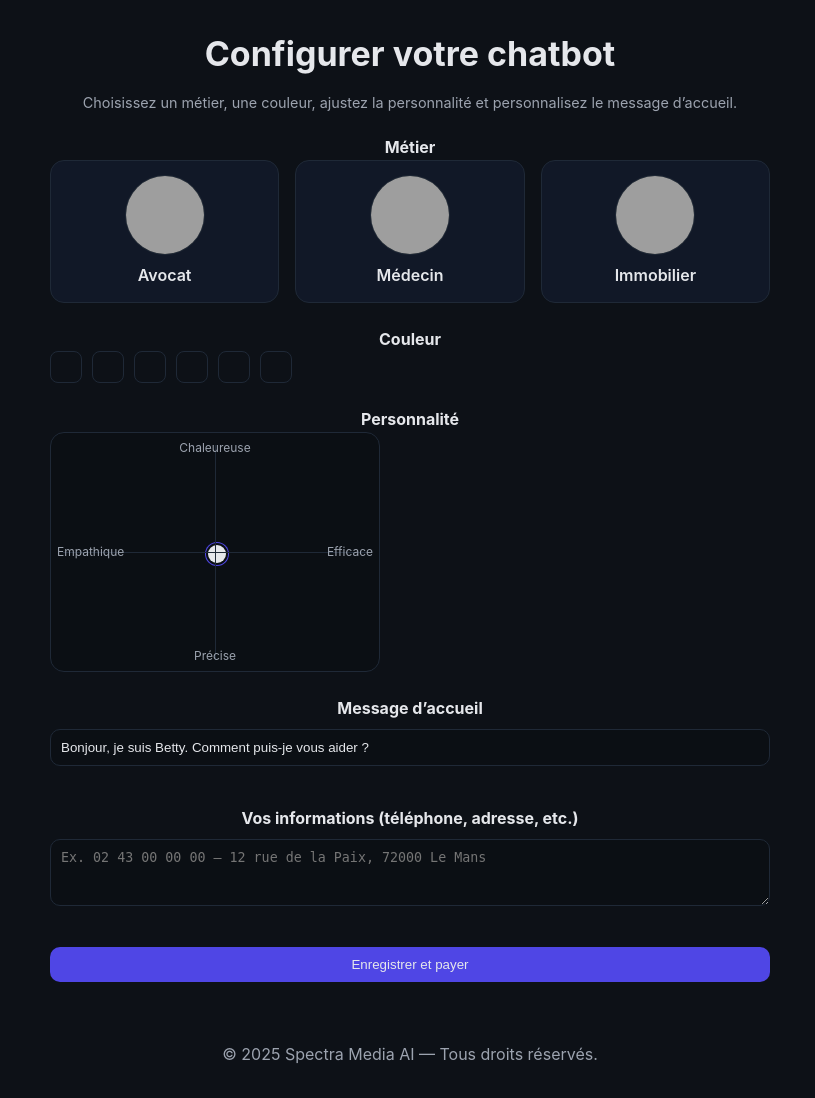
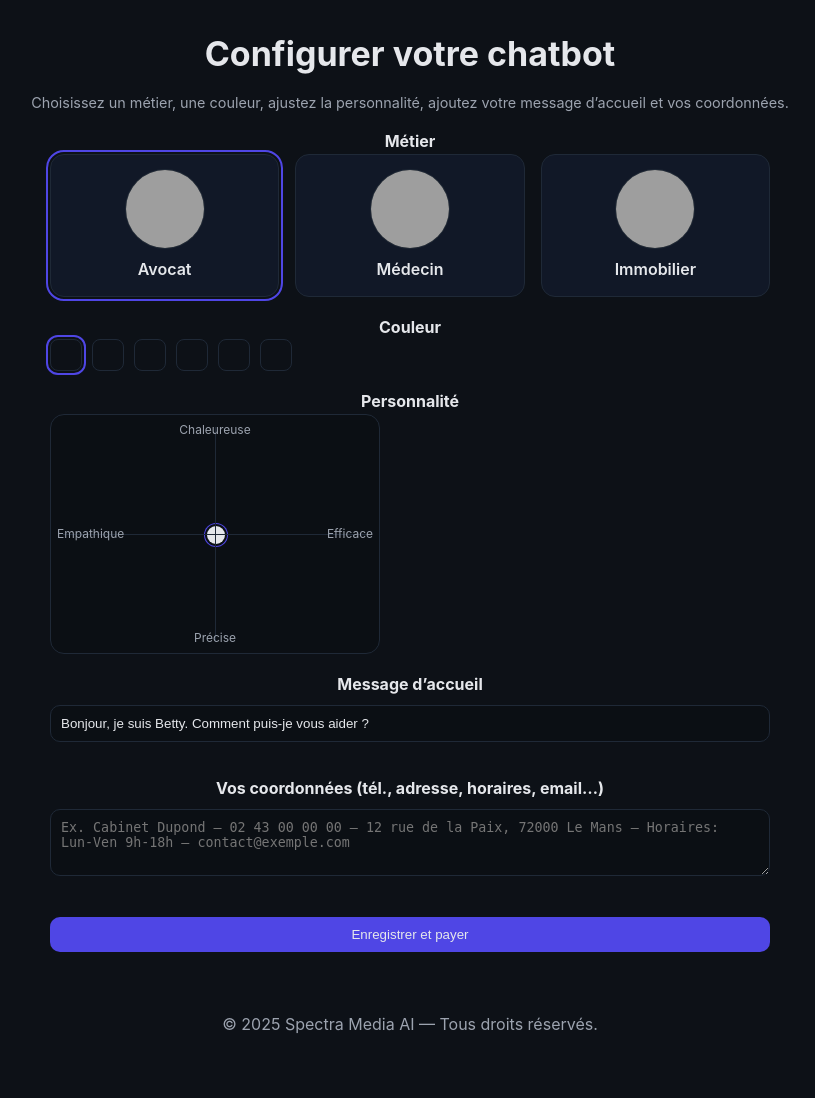
Before and after one commit to vincentbastille10/betty_abonnement_version2, a Flask app: page /config in a window 1280 px wide. Shown: the part 95-1193 px from the top of the page, without its empty margins (230-1045 px from the left). After the commit the page ends 1128 px from the top, so only its background shows below. Run offline with Flask 3, Linux system fonts and the light colour scheme; grey boxes are pictures that could not be loaded.

Commit message:
Update config.html

```diff
--- a/templates/config.html
+++ b/templates/config.html
@@ -1,123 +1,120 @@
 {% extends "base.html" %}
 {% block content %}
 <h1>Configurer votre chatbot</h1>
-<p class="hint">Choisissez un métier, une couleur, ajustez la personnalité et personnalisez le message d’accueil.</p>
+<p class="hint">Choisissez un métier, une couleur, ajustez la personnalité, ajoutez votre message d’accueil et vos coordonnées.</p>
 
 <form class="form" method="post" id="config-form">
-  <!-- ====== 1) Métier (avatars) ====== -->
-  <div class="field">
-    <label class="label">Métier</label>
-    <div class="avatar-grid">
-      <label class="avatar-card">
+  <!-- Métier -->
+  <div>
+    <div class="label">Métier</div>
+    <div class="avatar-grid" id="packs">
+      <label class="avatar-card" data-pack="avocat">
         <input type="radio" name="pack" value="avocat" checked>
-        <img src="{{ url_for('static', filename='avocat.png') }}" alt="Avocat">
+        <img src="{{ url_for('static', filename='avocat.png') }}" onerror="this.src='https://api.dicebear.com/8.x/shapes/png?seed=avocat'">
         <span>Avocat</span>
       </label>
-
-      <label class="avatar-card">
+      <label class="avatar-card" data-pack="medecin">
         <input type="radio" name="pack" value="medecin">
-        <img src="{{ url_for('static', filename='medecin.png') }}" alt="Médecin">
+        <img src="{{ url_for('static', filename='medecin.png') }}" onerror="this.src='https://api.dicebear.com/8.x/shapes/png?seed=medecin'">
         <span>Médecin</span>
       </label>
-
-      <label class="avatar-card">
+      <label class="avatar-card" data-pack="immo">
         <input type="radio" name="pack" value="immo">
-        <img src="{{ url_for('static', filename='immo.png') }}" alt="Immobilier">
+        <img src="{{ url_for('static', filename='immo.png') }}" onerror="this.src='https://api.dicebear.com/8.x/shapes/png?seed=immo'">
         <span>Immobilier</span>
       </label>
     </div>
-
-    <!-- on déduit l’avatar du pack (tu peux changer la logique si besoin) -->
     <input type="hidden" name="avatar" id="avatar-file" value="avocat.png">
   </div>
 
-  <!-- ====== 2) Couleur (6 swatches) ====== -->
-  <div class="field">
-    <label class="label">Couleur</label>
-    <div class="swatches">
-      <label class="swatch"><input type="radio" name="color" value="#4F46E5" checked><span style="--c:#4F46E5"></span></label>
-      <label class="swatch"><input type="radio" name="color" value="#16A34A"><span style="--c:#16A34A"></span></label>
-      <label class="swatch"><input type="radio" name="color" value="#0284C7"><span style="--c:#0284C7"></span></label>
-      <label class="swatch"><input type="radio" name="color" value="#F59E0B"><span style="--c:#F59E0B"></span></label>
-      <label class="swatch"><input type="radio" name="color" value="#DC2626"><span style="--c:#DC2626"></span></label>
-      <label class="swatch"><input type="radio" name="color" value="#9333EA"><span style="--c:#9333EA"></span></label>
+  <!-- Couleur -->
+  <div>
+    <div class="label">Couleur</div>
+    <div class="swatches" id="swatches">
+      <label class="swatch selected"><input type="radio" name="color" value="#4F46E5" checked><span class="chip" style="background:#4F46E5"></span></label>
+      <label class="swatch"><input type="radio" name="color" value="#16A34A"><span class="chip" style="background:#16A34A"></span></label>
+      <label class="swatch"><input type="radio" name="color" value="#0284C7"><span class="chip" style="background:#0284C7"></span></label>
+      <label class="swatch"><input type="radio" name="color" value="#F59E0B"><span class="chip" style="background:#F59E0B"></span></label>
+      <label class="swatch"><input type="radio" name="color" value="#DC2626"><span class="chip" style="background:#DC2626"></span></label>
+      <label class="swatch"><input type="radio" name="color" value="#9333EA"><span class="chip" style="background:#9333EA"></span></label>
     </div>
   </div>
 
-  <!-- ====== 3) Curseur 2D personnalité ====== -->
-  <div class="field">
-    <label class="label">Personnalité</label>
+  <!-- Curseur 2D -->
+  <div>
+    <div class="label">Personnalité</div>
     <div class="axes-wrap">
       <div class="axes" id="axes">
         <div class="axes-dot" id="axes-dot"></div>
-        <div class="axes-line h"></div>
-        <div class="axes-line v"></div>
+        <div class="axes-line h"></div><div class="axes-line v"></div>
         <div class="axes-label top">Chaleureuse</div>
         <div class="axes-label bottom">Précise</div>
         <div class="axes-label left">Empathique</div>
         <div class="axes-label right">Efficace</div>
       </div>
-      <input type="hidden" name="persona_x" id="persona_x" value="0">  <!-- -1 = gauche (Empathique) / +1 = droite (Efficace) -->
-      <input type="hidden" name="persona_y" id="persona_y" value="0">  <!-- -1 = bas (Précise) / +1 = haut (Chaleureuse) -->
+      <input type="hidden" name="persona_x" id="persona_x" value="0">
+      <input type="hidden" name="persona_y" id="persona_y" value="0">
     </div>
   </div>
 
-  <!-- ====== 4) Message d’accueil ====== -->
-  <div class="field">
-    <label class="label">Message d’accueil</label>
-    <input type="text" name="greeting" placeholder="Bonjour, je suis Betty. Comment puis-je vous aider ?"
-           value="Bonjour, je suis Betty. Comment puis-je vous aider ?">
+  <!-- Greeting -->
+  <div>
+    <div class="label">Message d’accueil</div>
+    <input type="text" name="greeting" value="Bonjour, je suis Betty. Comment puis-je vous aider ?">
   </div>
 
-  <!-- ====== 5) Infos de contact du client ====== -->
-  <div class="field">
-    <label class="label">Vos informations (téléphone, adresse, etc.)</label>
-    <textarea name="contact_info" rows="3" placeholder="Ex. 02 43 00 00 00 — 12 rue de la Paix, 72000 Le Mans"></textarea>
+  <!-- Coordonnées (pour alimenter le bot vendu) -->
+  <div>
+    <div class="label">Vos coordonnées (tél., adresse, horaires, email…)</div>
+    <textarea name="contact_info" rows="3" placeholder="Ex. Cabinet Dupond — 02 43 00 00 00 — 12 rue de la Paix, 72000 Le Mans — Horaires: Lun-Ven 9h-18h — contact@exemple.com"></textarea>
   </div>
 
   <button class="btn primary" type="submit">Enregistrer et payer</button>
 </form>
 
 <script>
-  // Déduire avatar depuis pack
-  const packRadios = document.querySelectorAll('input[name="pack"]');
+  // Sélection visuelle des cartes métier
+  const packs = document.getElementById('packs');
   const avatarFile = document.getElementById('avatar-file');
-  packRadios.forEach(r => r.addEventListener('change', () => {
-    const v = r.value;
-    avatarFile.value = (v === 'avocat') ? 'avocat.png' : (v === 'medecin' ? 'medecin.png' : 'immo.png');
-  }));
+  packs.querySelectorAll('.avatar-card').forEach(card=>{
+    if(card.querySelector('input').checked) card.classList.add('selected');
+    card.addEventListener('click', ()=>{
+      packs.querySelectorAll('.avatar-card').forEach(c=>c.classList.remove('selected'));
+      card.classList.add('selected');
+      card.querySelector('input').checked = true;
+      const p = card.dataset.pack;
+      avatarFile.value = (p==='avocat'?'avocat.png':(p==='medecin'?'medecin.png':'immo.png'));
+    });
+  });
+
+  // Sélection visuelle des swatches
+  const swatches = document.getElementById('swatches');
+  swatches.querySelectorAll('.swatch').forEach(s=>{
+    s.addEventListener('click', ()=>{
+      swatches.querySelectorAll('.swatch').forEach(x=>x.classList.remove('selected'));
+      s.classList.add('selected');
+      s.querySelector('input').checked = true;
+    });
+  });
 
   // Curseur 2D
-  const axes = document.getElementById('axes');
-  const dot  = document.getElementById('axes-dot');
-  const inputX = document.getElementById('persona_x');
-  const inputY = document.getElementById('persona_y');
-
-  function setDot(cx, cy) {
-    // cx, cy en pixels relatifs au conteneur
-    const rect = axes.getBoundingClientRect();
-    const x = Math.max(0, Math.min(cx - rect.left, rect.width));
-    const y = Math.max(0, Math.min(cy - rect.top,  rect.height));
-    dot.style.left = (x - 8) + 'px';
-    dot.style.top  = (y - 8) + 'px';
-    // map en [-1, +1] (0,0) au centre
-    const nx = (x / rect.width) * 2 - 1;    // -1 gauche, +1 droite
-    const ny = -((y / rect.height) * 2 - 1); // +1 haut, -1 bas
-    inputX.value = nx.toFixed(2);
-    inputY.value = ny.toFixed(2);
+  const axes = document.getElementById('axes'); const dot = document.getElementById('axes-dot');
+  const inputX = document.getElementById('persona_x'); const inputY = document.getElementById('persona_y');
+  function setDotAt(clientX, clientY){
+    const r = axes.getBoundingClientRect();
+    const x = Math.max(0, Math.min(clientX - r.left, r.width));
+    const y = Math.max(0, Math.min(clientY - r.top,  r.height));
+    dot.style.left = (x-9)+'px'; dot.style.top = (y-9)+'px';
+    inputX.value = ((x/r.width)*2-1).toFixed(2);      // -1=G (Empathique), +1=D (Efficace)
+    inputY.value = (-((y/r.height)*2-1)).toFixed(2);  // -1=Bas (Précise), +1=Haut (Chaleureuse)
   }
-  // position initiale : centre
-  setTimeout(() => {
-    const r = axes.getBoundingClientRect();
-    setDot(r.left + r.width/2, r.top + r.height/2);
-  }, 0);
-
-  axes.addEventListener('pointerdown', (e) => {
-    setDot(e.clientX, e.clientY);
-    const move = (ev) => setDot(ev.clientX, ev.clientY);
-    const up = () => { window.removeEventListener('pointermove', move); window.removeEventListener('pointerup', up); };
-    window.addEventListener('pointermove', move);
-    window.addEventListener('pointerup', up);
+  // centre par défaut
+  setTimeout(()=>{ const r=axes.getBoundingClientRect(); setDotAt(r.left+r.width/2, r.top+r.height/2); },0);
+  axes.addEventListener('pointerdown', e=>{
+    setDotAt(e.clientX, e.clientY);
+    const move=ev=>setDotAt(ev.clientX, ev.clientY);
+    const up=()=>{window.removeEventListener('pointermove',move);window.removeEventListener('pointerup',up);}
+    window.addEventListener('pointermove',move); window.addEventListener('pointerup',up);
   });
 </script>
 {% endblock %}
```
